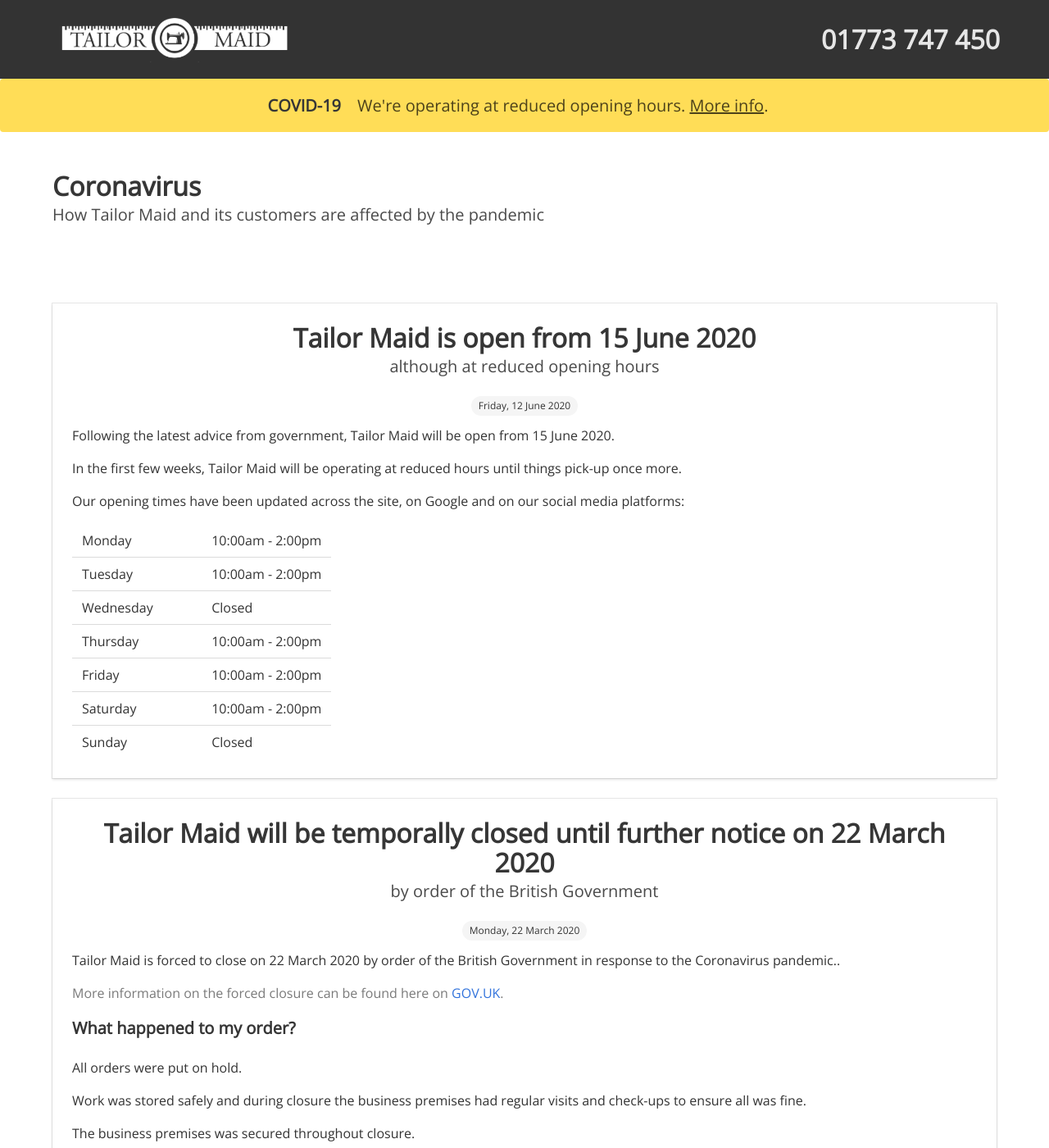
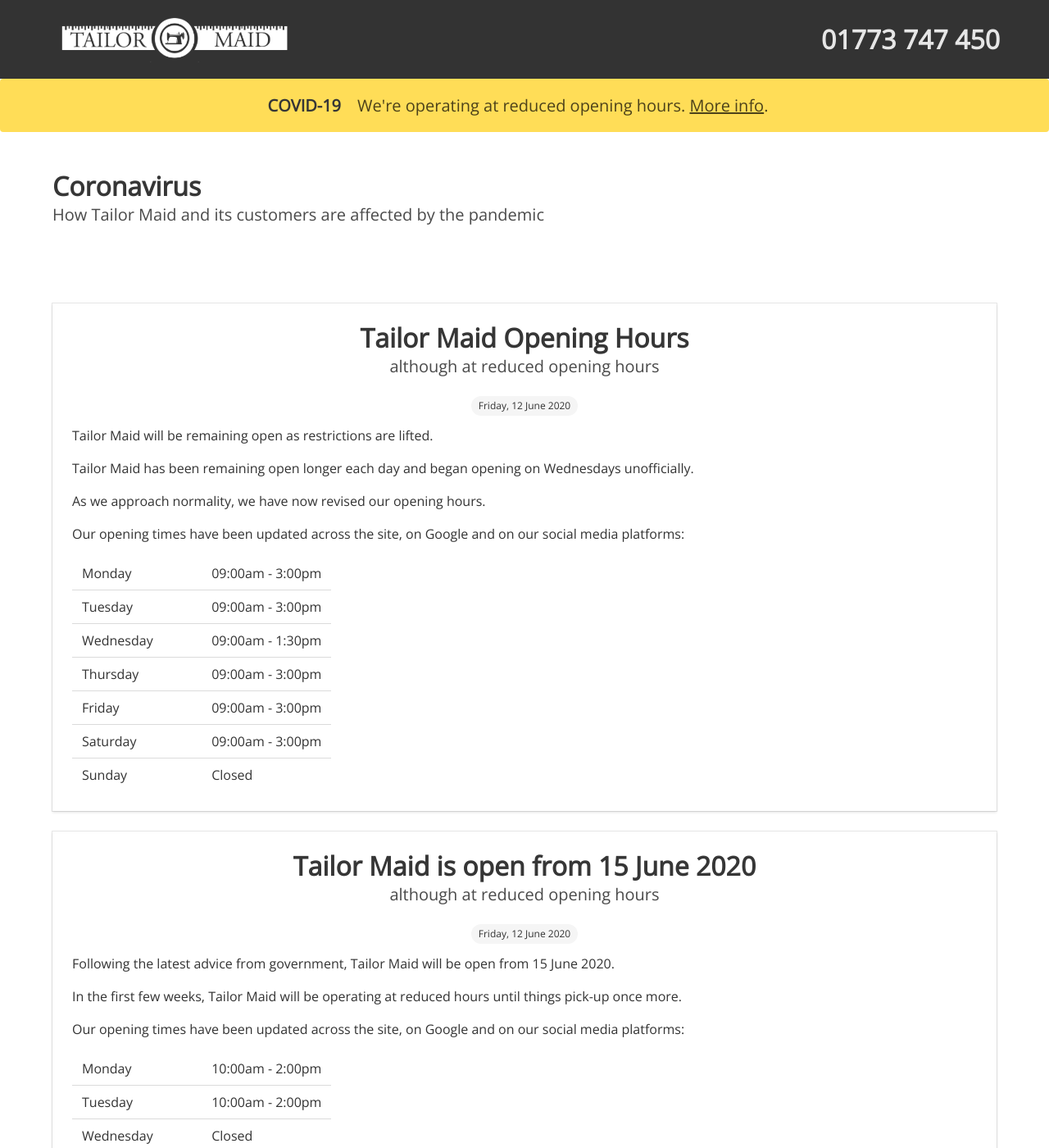
Before and after one commit to tailor-maid/tailormaid.github.io, a Jekyll site: the page built from _pages/covid-19.html, in a window 1280 px wide and 1400 px high. Shown: the whole window at 82% size. Built offline with Jekyll 4.4.1, drawn with Linux system fonts in a browser that asks for light colours; nearby versions of some CDN libraries; some of the changed text lies outside the part shown.

Commit message:
Updated Opening Hours

```diff
--- a/_layouts/default.html
+++ b/_layouts/default.html
@@ -83,27 +83,27 @@
                             <table class="is-fullwidth">
                                 <tr>
                                     <td width="50%">Monday</td>
-                                    <td>10:00am - 2:00pm</td>
+                                    <td>9:00am - 3:00pm</td>
                                 </tr>
                                 <tr>
                                     <td>Tuesday</td>
-                                    <td>10:00am - 2:00pm</td>
+                                    <td>9:00am - 3:00pm</td>
                                 </tr>
                                 <tr>
                                     <td>Wednesday</td>
-                                    <td>Closed</td>
+                                    <td>9:00am - 1:30pm</td>
                                 </tr>
                                 <tr>
                                     <td>Thursday</td>
-                                    <td>10:00am - 2:00pm</td>
+                                    <td>9:00am - 3:00pm</td>
                                 </tr>
                                 <tr>
                                     <td>Friday</td>
-                                    <td>10:00am - 2:00pm</td>
+                                    <td>9:00am - 3:00pm</td>
                                 </tr>
                                 <tr>
                                     <td>Saturday</td>
-                                    <td>10:00am - 2:00pm</td>
+                                    <td>9:00am - 3:00pm</td>
                                 </tr>
                                 <tr>
                                     <td>Sunday</td>
--- a/_pages/covid-19.html
+++ b/_pages/covid-19.html
@@ -17,6 +17,58 @@ permalink: /covid-19/
 </section>
 <section class="section">
     <div class="container">
+        <div class="card article m-b-25">
+            <div class="card-content">
+                <div class="media">
+                    <div class="media-content has-text-centered">
+                        <p class="title article-title">Tailor Maid Opening Hours</p>
+                        <p class="subtitle article-title">although at reduced opening hours</p>
+                        <div class="tags level-item">
+                            <span class="tag is-rounded">Friday, 12 June 2020</span>
+                        </div>
+                    </div>
+                </div>
+                <div class="content article-body">
+                    <p>Tailor Maid will be remaining open as restrictions are lifted.</p>
+                    <p>Tailor Maid has been remaining open longer each day and began opening on Wednesdays unofficially.</p>
+                    <p>As we approach normality, we have now revised our opening hours.</p>
+                    <p>Our opening times have been updated across the site, on Google and on our social media platforms:</p>
+                    <div class="columns is-desktop">
+                        <table class="column is-6">
+                            <tr>
+                                <td width="50%">Monday</td>
+                                <td>09:00am - 3:00pm</td>
+                            </tr>
+                            <tr>
+                                <td>Tuesday</td>
+                                <td>09:00am - 3:00pm</td>
+                            </tr>
+                            <tr>
+                                <td>Wednesday</td>
+                                <td>09:00am - 1:30pm</td>
+                            </tr>
+                            <tr>
+                                <td>Thursday</td>
+                                <td>09:00am - 3:00pm</td>
+                            </tr>
+                            <tr>
+                                <td>Friday</td>
+                                <td>09:00am - 3:00pm</td>
+                            </tr>
+                            <tr>
+                                <td>Saturday</td>
+                                <td>09:00am - 3:00pm</td>
+                            </tr>
+                            <tr>
+                                <td>Sunday</td>
+                                <td>Closed</td>
+                            </tr>
+                        </table>
+                    </div>
+                </div>
+            </div>
+        </div>
+
         <div class="card article m-b-25">
             <div class="card-content">
                 <div class="media">
```
